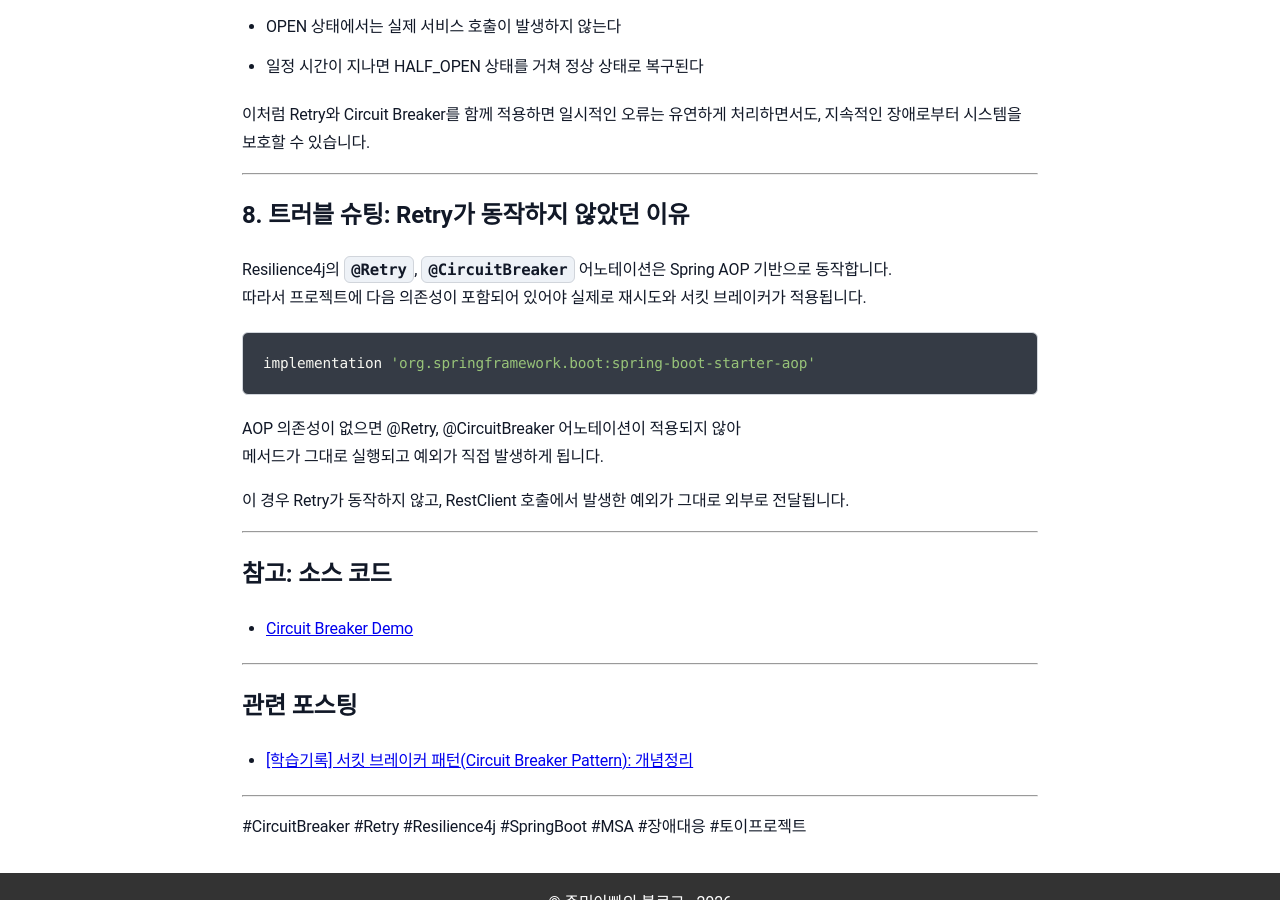
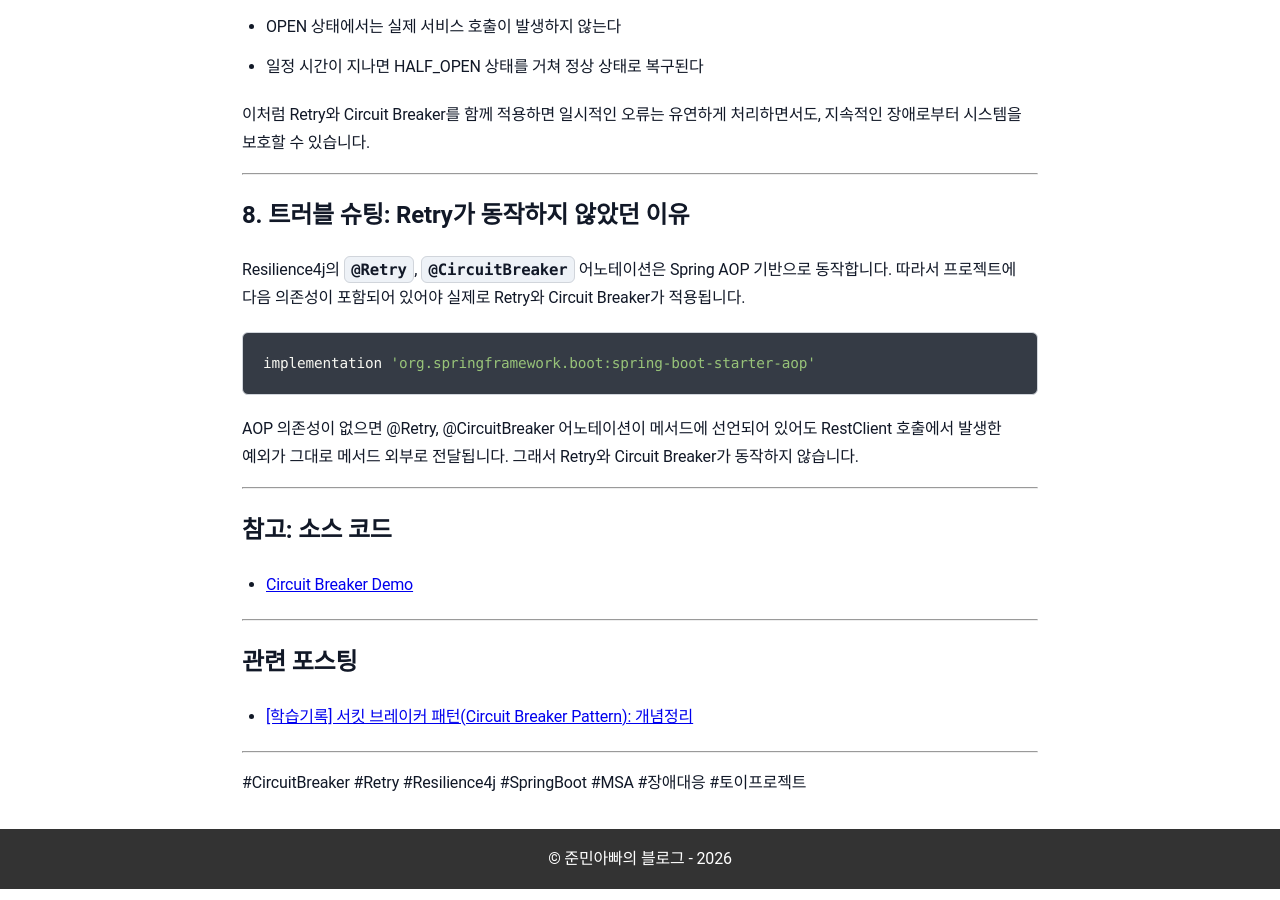
Before and after one commit to sanghoon-lee/sanghoon-lee.github.io, a Jekyll site: the page built from _posts/2026-04-05-circuitbreaker-demo.md, in a window 1280 px wide and 900 px high, scrolled down 12481 px. Built offline with Jekyll 4.4.1, drawn with Linux system fonts in a browser that asks for light colours; nearby versions of some CDN libraries; comment, search, counter and statistics services are not loaded.

Commit message:
서킷 브레이커 토이 프로젝트 포스팅 완성

````diff
--- a/_posts/2026-04-05-circuitbreaker-demo.md
+++ b/_posts/2026-04-05-circuitbreaker-demo.md
@@ -554,17 +554,13 @@ Circuit Breaker OPEN
 
 ## 8. 트러블 슈팅: Retry가 동작하지 않았던 이유
 
-Resilience4j의 `@Retry`, `@CircuitBreaker` 어노테이션은 Spring AOP 기반으로 동작합니다.
-따라서 프로젝트에 다음 의존성이 포함되어 있어야 실제로 재시도와 서킷 브레이커가 적용됩니다.
+Resilience4j의 `@Retry`, `@CircuitBreaker` 어노테이션은 Spring AOP 기반으로 동작합니다. 따라서 프로젝트에 다음 의존성이 포함되어 있어야 실제로 Retry와 Circuit Breaker가 적용됩니다.
 
 ```gradle
 implementation 'org.springframework.boot:spring-boot-starter-aop'
 ```
 
-AOP 의존성이 없으면 @Retry, @CircuitBreaker 어노테이션이 적용되지 않아
-메서드가 그대로 실행되고 예외가 직접 발생하게 됩니다.
-
-이 경우 Retry가 동작하지 않고, RestClient 호출에서 발생한 예외가 그대로 외부로 전달됩니다.
+AOP 의존성이 없으면 @Retry, @CircuitBreaker 어노테이션이 메서드에 선언되어 있어도 RestClient 호출에서 발생한 예외가 그대로 메서드 외부로 전달됩니다. 그래서 Retry와 Circuit Breaker가 동작하지 않습니다.
 
 ---
 
````
